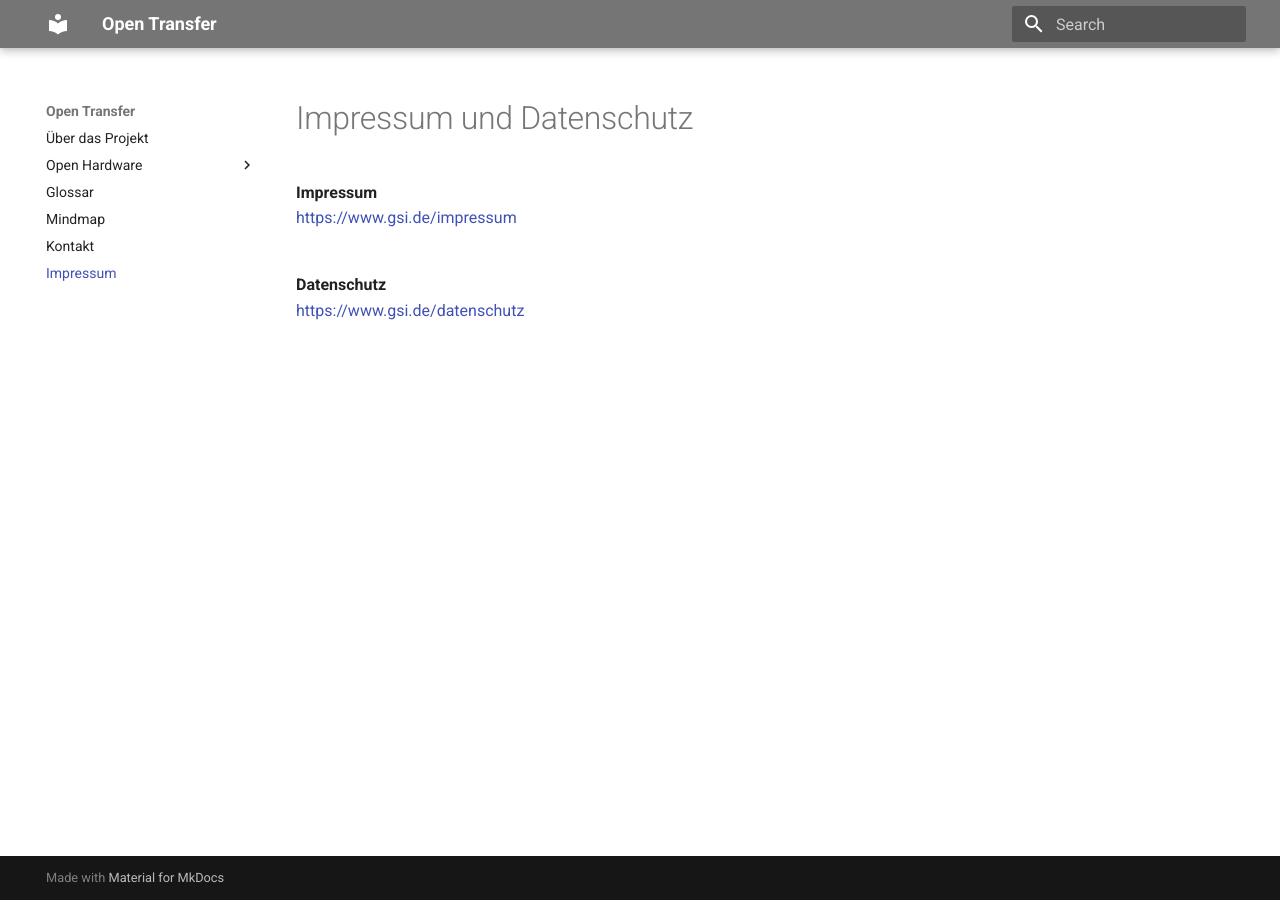
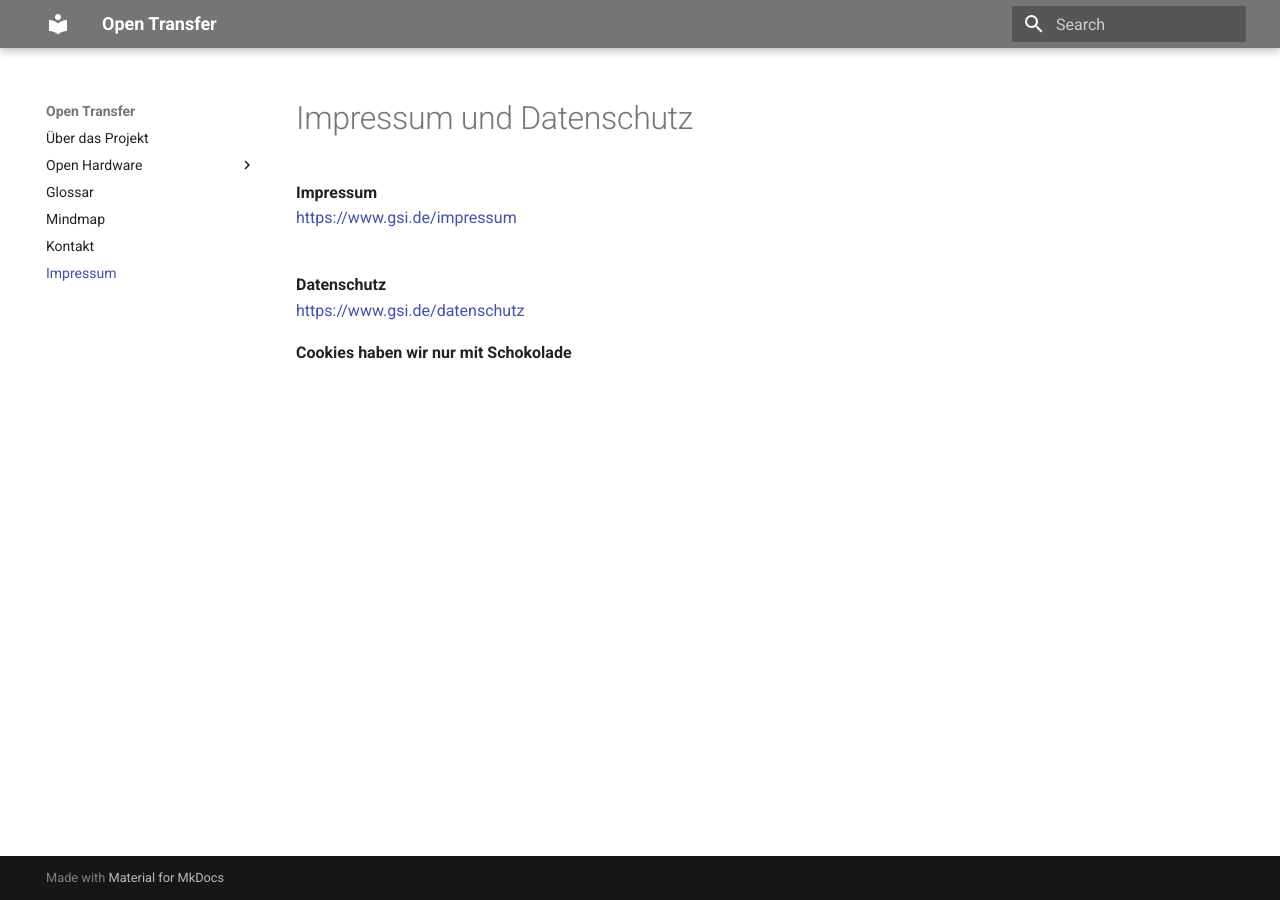
Before and after one commit to polimage/opentransfer, an MkDocs documentation site: the page built from docs/impressum.md, in a window 1280 px wide. Built offline with MkDocs 1.6.1 and Material for MkDocs 9.7.7, drawn with Linux system fonts in a browser that asks for light colours.

Commit message:
Update impressum.md

```diff
--- a/docs/impressum.md
+++ b/docs/impressum.md
@@ -5,3 +5,5 @@
 
 **Datenschutz**<br>
 <https://www.gsi.de/datenschutz>
+
+**Cookies haben wir nur mit Schokolade**<br>
```
